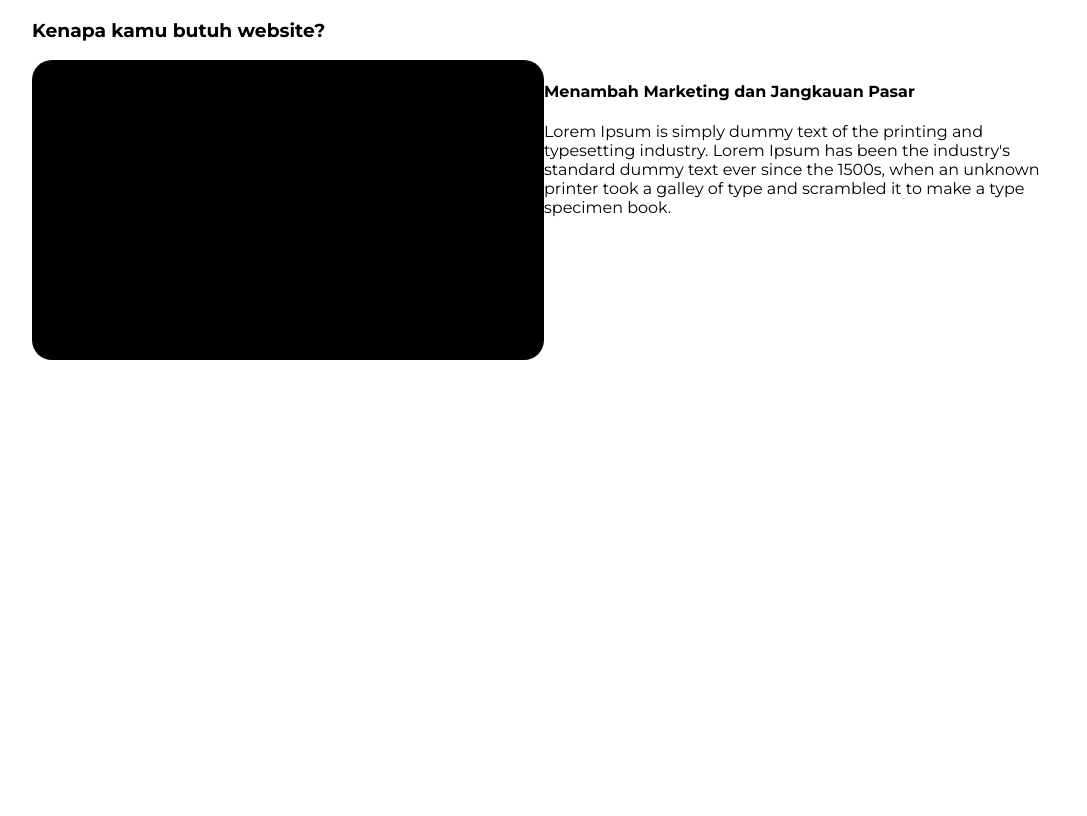
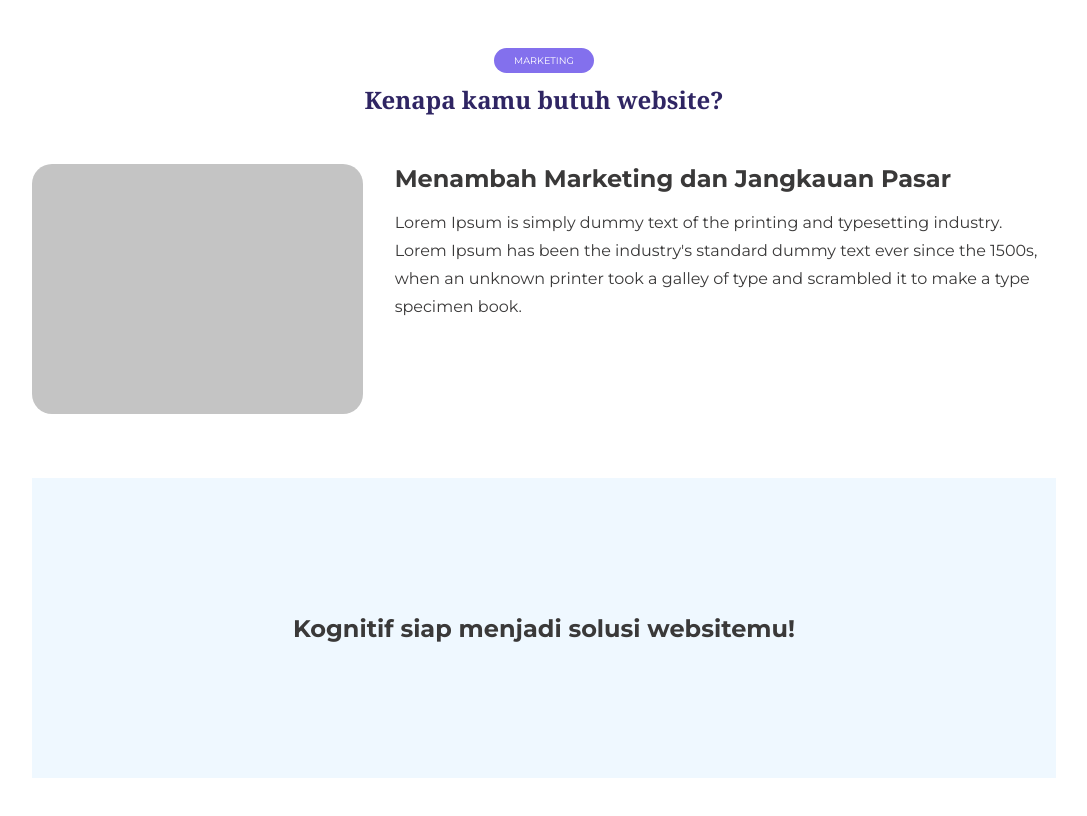
Before and after one commit to raharditya/kognitif.id, a Next.js app: page / in a window 1280 px wide. Shown: the top 816 px of the page, without its empty margins (96-1183 px from the left). Built offline with nearby package versions, Linux system fonts and the light colour scheme.

Commit message:
Added section header

```diff
--- /dev/null
+++ b/components/SectionHeader.jsx
@@ -0,0 +1,14 @@
+import React from "react";
+
+function SectionHeader(props) {
+  return (
+    <div className="section-header">
+      <div className="section-category">{props.category.toUpperCase()}</div>
+      <h2 className="section-header-title heading-serif">
+        {props.sectionTitle}
+      </h2>
+    </div>
+  );
+}
+
+export default SectionHeader;
--- a/pages/index.jsx
+++ b/pages/index.jsx
@@ -1,4 +1,5 @@
 import Head from "next/head";
+import SectionHeader from "../components/SectionHeader";
 
 export default function Home() {
   return (
@@ -11,12 +12,17 @@ export default function Home() {
       <header></header>
 
       <section>
-        <h3>Kenapa kamu butuh website?</h3>
+        <SectionHeader
+          sectionTitle="Kenapa kamu butuh website?"
+          category="MARKETING"
+        />
         <div className="why-website-flex">
           <div className="why-website-slideshow" />
           <div className="why-website-detail">
-            <h4>Menambah Marketing dan Jangkauan Pasar</h4>
-            <p>
+            <h4 className="slideshow-title">
+              Menambah Marketing dan Jangkauan Pasar
+            </h4>
+            <p className="slideshow-description">
               Lorem Ipsum is simply dummy text of the printing and typesetting
               industry. Lorem Ipsum has been the industry's standard dummy text
               ever since the 1500s, when an unknown printer took a galley of
@@ -25,6 +31,14 @@ export default function Home() {
           </div>
         </div>
       </section>
+
+      <section className="home-solution">
+        <h2>Kognitif siap menjadi solusi websitemu!</h2>
+      </section>
+
+      <section style={{ height: "800px" }}></section>
+
+      <section className="home-faq"></section>
     </div>
   );
 }
--- a/styles/globals.scss
+++ b/styles/globals.scss
@@ -13,11 +13,25 @@ body {
   padding: 0;
   margin: 0;
   font-family: "Montserrat", sans-serif;
+  color: $TEXT-BLACK;
 }
 
 .heading-serif {
   font-family: "Noto Serif", serif;
   color: $HEADING-COLOR;
+}
+
+p {
+  line-height: 1.75rem;
+}
+
+h1,
+h2,
+h3,
+h4,
+h5,
+h6 {
+  margin: 0;
 }
 
 a {
@@ -34,21 +48,58 @@ a {
   margin: 0 auto;
 }
 
+.section-header {
+  text-align: center;
+  margin: 3rem 0;
+
+  .section-category {
+    padding: 7px 20px;
+    background-color: $MAIN-COLOR;
+    display: inline-block;
+    border-radius: 50px;
+    font-size: 0.6rem;
+    color: white;
+  }
+
+  .section-header-title {
+    margin-top: 10px;
+  }
+}
+
 .why-website-flex {
   display: flex;
+  margin-bottom: 4rem;
 
   .why-website-slideshow {
-    width: 300px;
-    height: 300px;
-    background: #000;
+    // width: 100%;
+    flex: 1;
+    margin-right: 2rem;
+    height: 250px;
+    background: $PLACEHOLDER;
     border-radius: 20px;
-    flex: 1;
   }
 
   .why-website-detail {
-    flex: 1;
-    width: 50%;
+    flex: 2;
+    // width: 50%;
+
+    .slideshow-title {
+      font-size: 1.5rem;
+    }
   }
+}
+
+.home-solution {
+  text-align: center;
+  display: flex;
+  justify-content: center;
+  align-items: center;
+  height: 300px;
+  background-color: $THEME-BG;
+}
+
+.home-faq {
+  display: flex;
 }
 
 /* MEDIA QUERIES */
```
